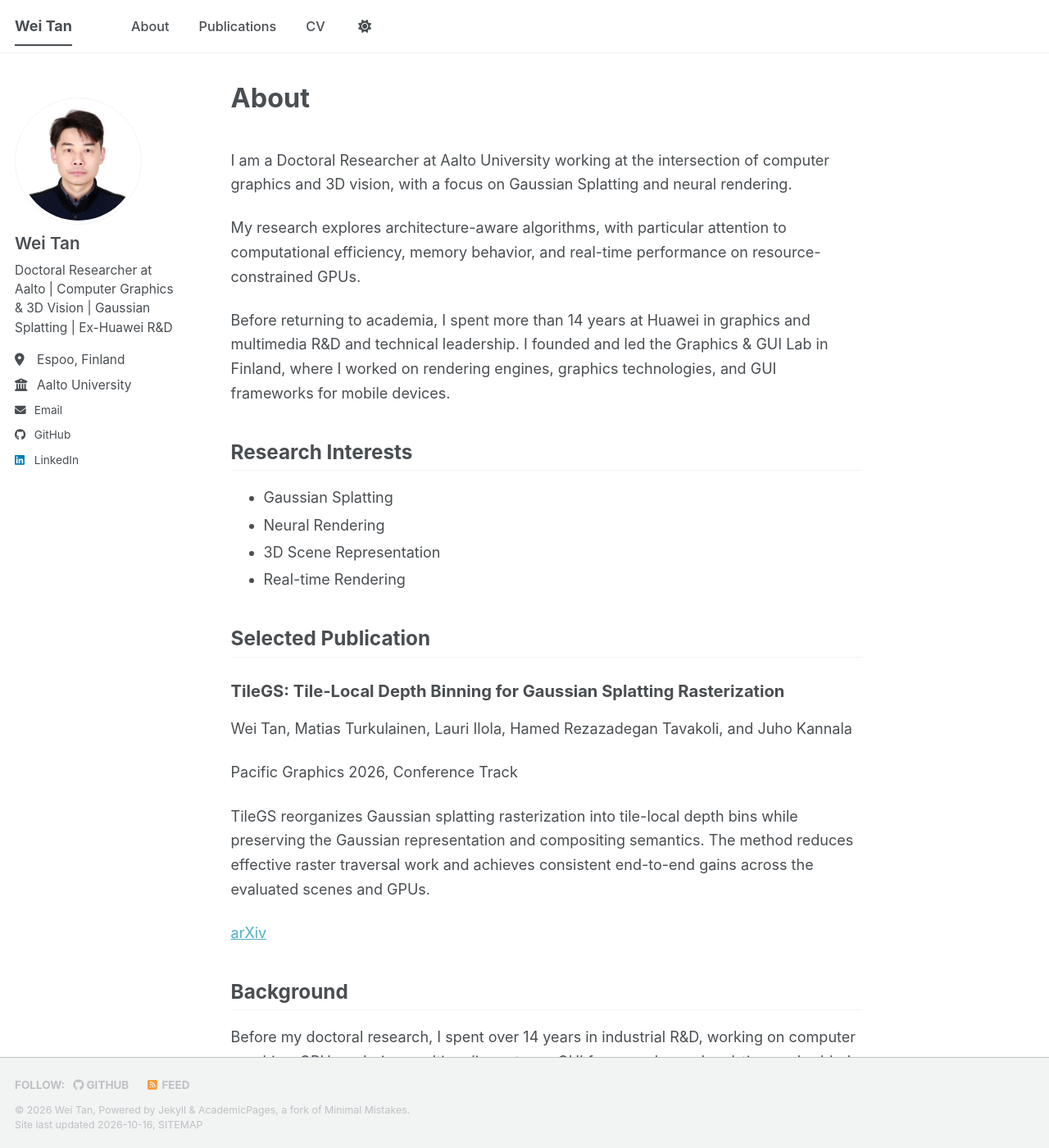
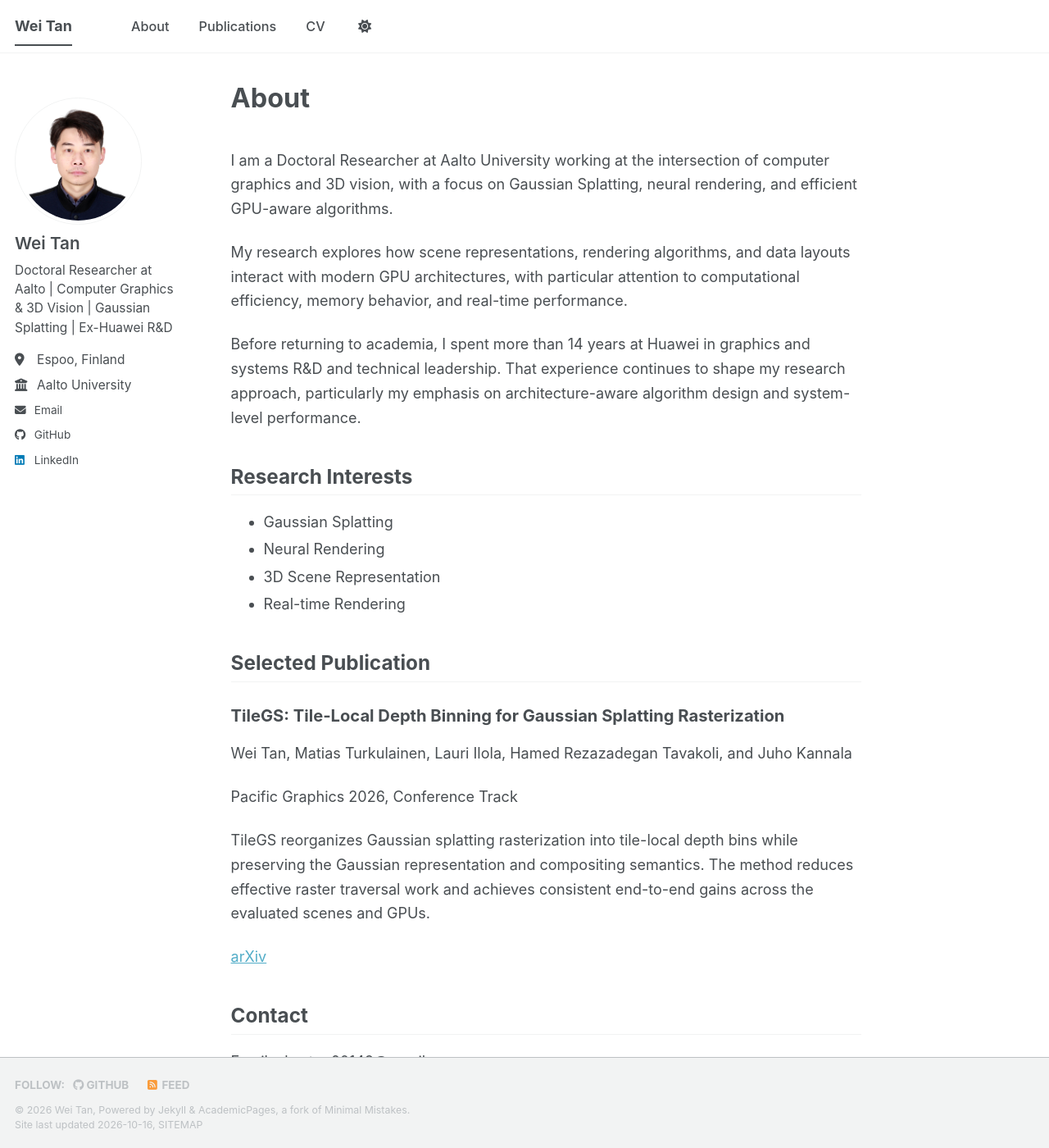
Before and after one commit to alex-tan-60149/alex-tan-60149.github.io, a Jekyll site: the page built from _pages/about.md, in a window 1280 px wide and 1400 px high. Shown: the whole window at 82% size. Built offline with Jekyll 4.4.1, drawn with Linux system fonts in a browser that asks for light colours; a style sheet for code colours, icons or effects is not loaded; some of the changed text lies outside the part shown.

Commit message:
Revise about page to enhance research focus and background
Updated the description of research interests and background to include more details on GPU-aware algorithms and architecture-aware design.

```diff
--- a/_pages/about.md
+++ b/_pages/about.md
@@ -7,11 +7,11 @@ redirect_from:
   - /about.html
 ---
 
-I am a Doctoral Researcher at Aalto University working at the intersection of computer graphics and 3D vision, with a focus on Gaussian Splatting and neural rendering.
+I am a Doctoral Researcher at Aalto University working at the intersection of computer graphics and 3D vision, with a focus on Gaussian Splatting, neural rendering, and efficient GPU-aware algorithms.
 
-My research explores architecture-aware algorithms, with particular attention to computational efficiency, memory behavior, and real-time performance on resource-constrained GPUs.
+My research explores how scene representations, rendering algorithms, and data layouts interact with modern GPU architectures, with particular attention to computational efficiency, memory behavior, and real-time performance.
 
-Before returning to academia, I spent more than 14 years at Huawei in graphics and multimedia R&D and technical leadership. I founded and led the Graphics & GUI Lab in Finland, where I worked on rendering engines, graphics technologies, and GUI frameworks for mobile devices.
+Before returning to academia, I spent more than 14 years at Huawei in graphics and systems R&D and technical leadership. That experience continues to shape my research approach, particularly my emphasis on architecture-aware algorithm design and system-level performance.
 
 ## Research Interests
 
@@ -32,12 +32,6 @@ TileGS reorganizes Gaussian splatting rasterization into tile-local depth bins w
 
 [arXiv](https://arxiv.org/abs/2609.03613)
 
-## Background
-
-Before my doctoral research, I spent over 14 years in industrial R&D, working on computer graphics, GPU rendering, multimedia systems, GUI frameworks, and real-time embedded software.
-
-My industry experience continues to shape my research approach, with a strong emphasis on system-level performance, architecture-aware algorithm design, memory behavior, and practical efficiency.
-
 ## Contact
 
 Email: alex.tan60149@gmail.com
```
